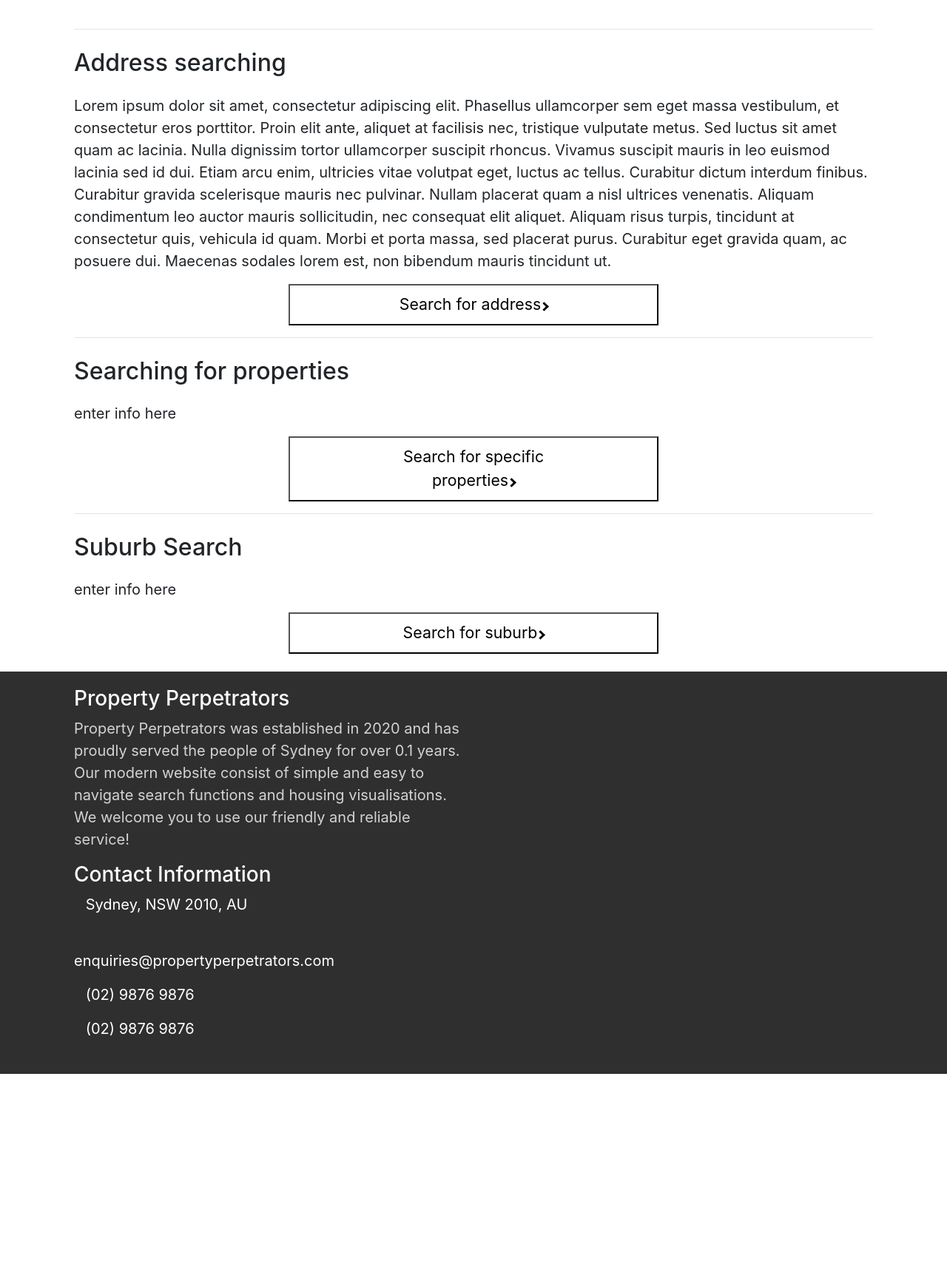
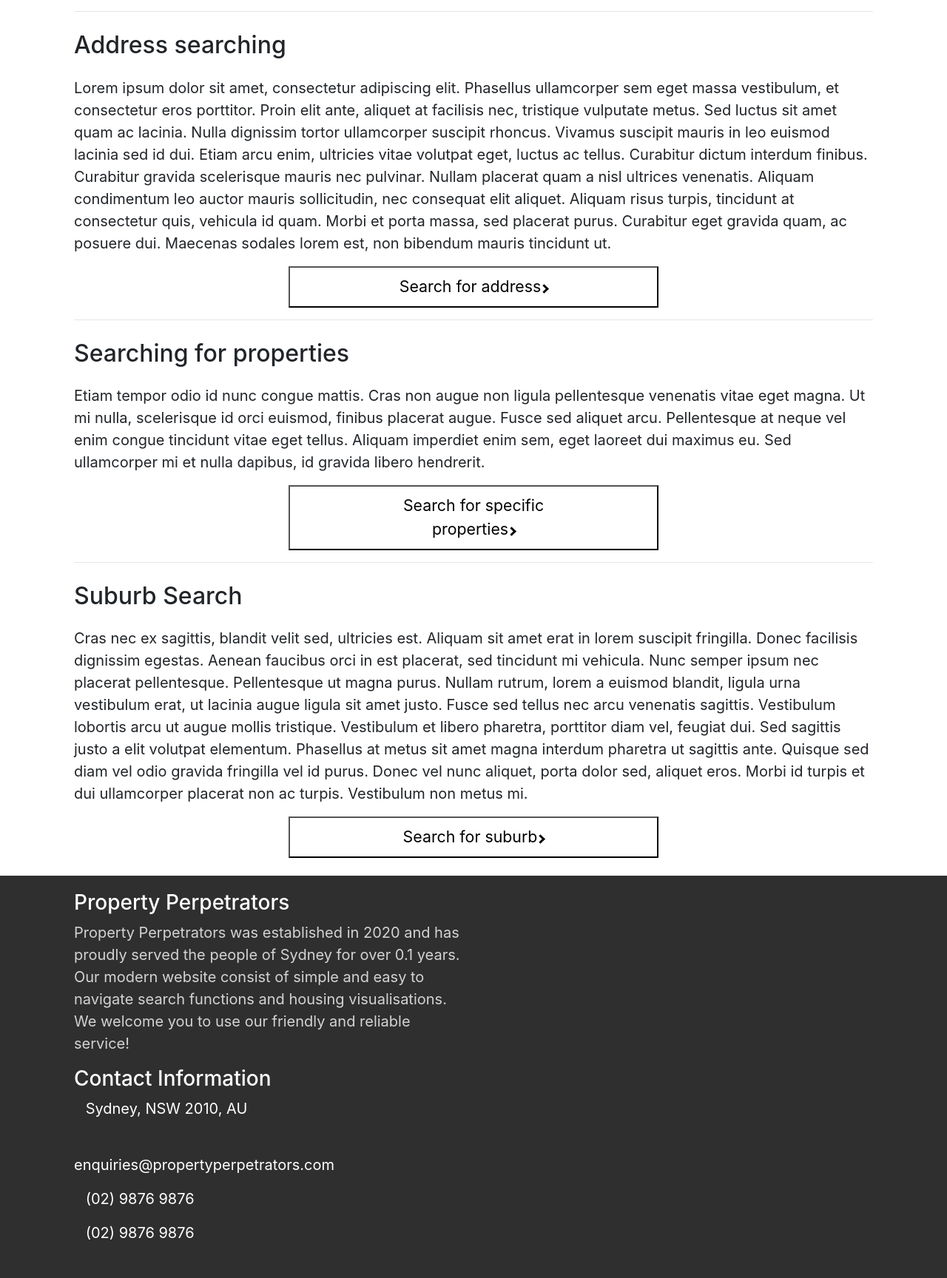
Before and after one commit to RandomRunt/SoftwareCapstoneProject, a Flask app: page / in a window 1280 px wide. Shown: the part 888-2616 px from the top of the page at 74% size. Before the commit the page ends 2340 px from the top, so only its background shows below. Run offline with Flask 2, Linux system fonts and the light colour scheme; parts of the project's set-up code (start-up, migrations or seed data) failed here and were passed over; some libraries are stand-ins or nearby versions.

Commit message:
some style stuff to make the page look nicer and more consistent

```diff
--- a/templates/base.html
+++ b/templates/base.html
@@ -1,14 +1,12 @@
 <!DOCTYPE html>
 
 <head>
-    {% block title %}
-        {% block page_title %}{% endblock %} - Property Perpetrators
-    {% endblock %}
+
     <script src="https://cdn.jsdelivr.net/combine/npm/chart.js@2.9.3,npm/chart.js@2.9.3/dist/Chart.bundle.min.js"></script>
     <script src="https://cdn.jsdelivr.net/npm/chart.js@2.9.3/dist/Chart.min.js"></script>
     <script src="https://cdn.jsdelivr.net/npm/chart.js@2.9.3/dist/Chart.bundle.min.js"></script>
     <link rel="stylesheet" href="https://stackpath.bootstrapcdn.com/bootstrap/4.3.1/css/bootstrap.min.css" integrity="sha384-ggOyR0iXCbMQv3Xipma34MD+dH/1fQ784/j6cY/iJTQUOhcWr7x9JvoRxT2MZw1T" crossorigin="anonymous">
-</head>
+
 
 {%  block navbar %}
 <style>
@@ -23,6 +21,10 @@
       font-size: 20px;
       letter-spacing: 2px;
   }
+  a{
+      color: black;
+  }
+
   .navbar-nav  li a:hover {
       color: #1abc9c !important; /* colour : Green with Blue */
   }
@@ -34,6 +36,8 @@
       color: #ffffff;
   }
 </style>
+    </head>
+
 
 <nav class="navbar navbar-inverse">
         <div class="container">
--- a/templates/index.html
+++ b/templates/index.html
@@ -74,14 +74,25 @@
             <hr>
 
             <h2>Searching for properties</h2>
-            <p>enter info here</p>
+            <p>Etiam tempor odio id nunc congue mattis. Cras non augue non ligula pellentesque venenatis vitae eget
+                magna. Ut mi nulla, scelerisque id orci euismod, finibus placerat augue. Fusce sed aliquet arcu.
+                Pellentesque at neque vel enim congue tincidunt vitae eget tellus. Aliquam imperdiet enim sem, eget
+                laoreet dui maximus eu. Sed ullamcorper mi et nulla dapibus, id gravida libero hendrerit.</p>
             <div class="row align-items-center">
                 <a href="/find_property"><button>Search for specific properties<i class="arrow right"></i></button></a>
             </div>
             <hr>
 
             <h2>Suburb Search</h2>
-            <p>enter info here</p>
+            <p>Cras nec ex sagittis, blandit velit sed, ultricies est. Aliquam sit amet erat in lorem suscipit
+                fringilla. Donec facilisis dignissim egestas. Aenean faucibus orci in est placerat, sed tincidunt mi
+                vehicula. Nunc semper ipsum nec placerat pellentesque. Pellentesque ut magna purus. Nullam rutrum,
+                lorem a euismod blandit, ligula urna vestibulum erat, ut lacinia augue ligula sit amet justo. Fusce
+                sed tellus nec arcu venenatis sagittis. Vestibulum lobortis arcu ut augue mollis tristique. Vestibulum
+                et libero pharetra, porttitor diam vel, feugiat dui. Sed sagittis justo a elit volutpat elementum.
+                Phasellus at metus sit amet magna interdum pharetra ut sagittis ante. Quisque sed diam vel odio
+                gravida fringilla vel id purus. Donec vel nunc aliquet, porta dolor sed, aliquet eros. Morbi id turpis
+                et dui ullamcorper placerat non ac turpis. Vestibulum non metus mi.</p>
             <div class="row align-items-center">
                 <a href="/suburb_search"><button>Search for suburb<i class="arrow right"></i></button></a>
             </div>
```
Also changed, not shown: templates/suburb_search.html (+14 -1 lines).
